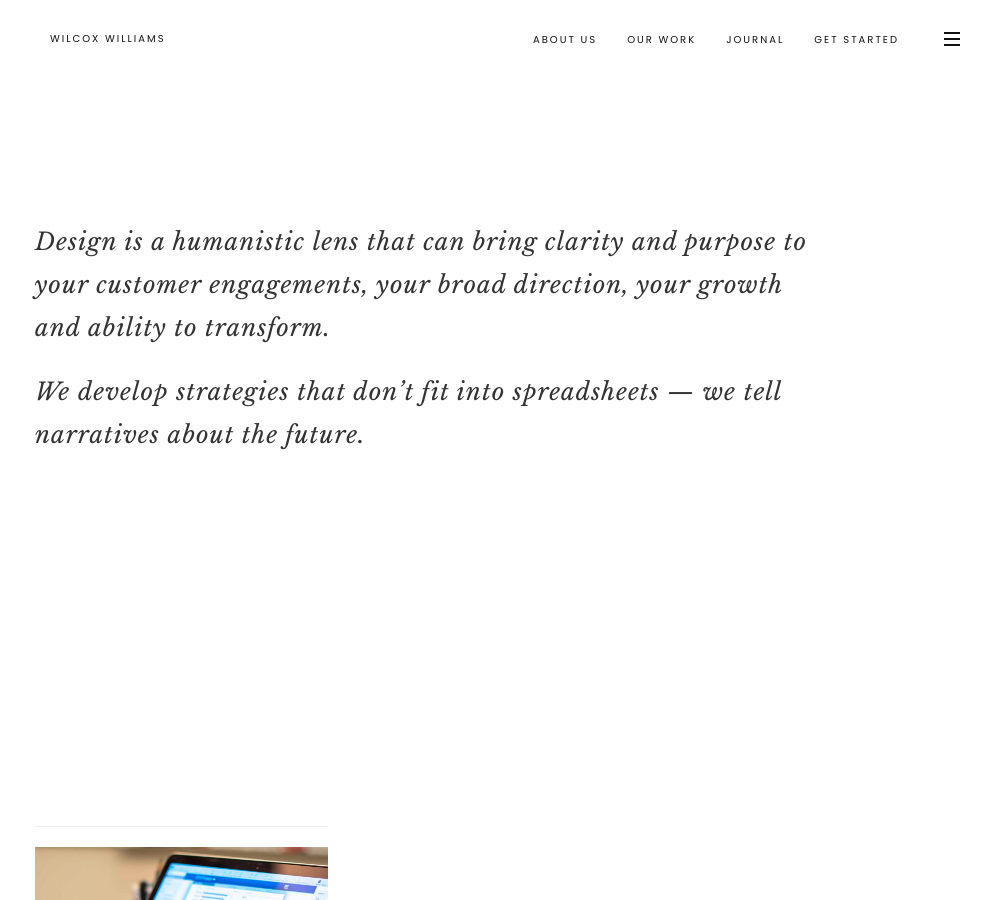
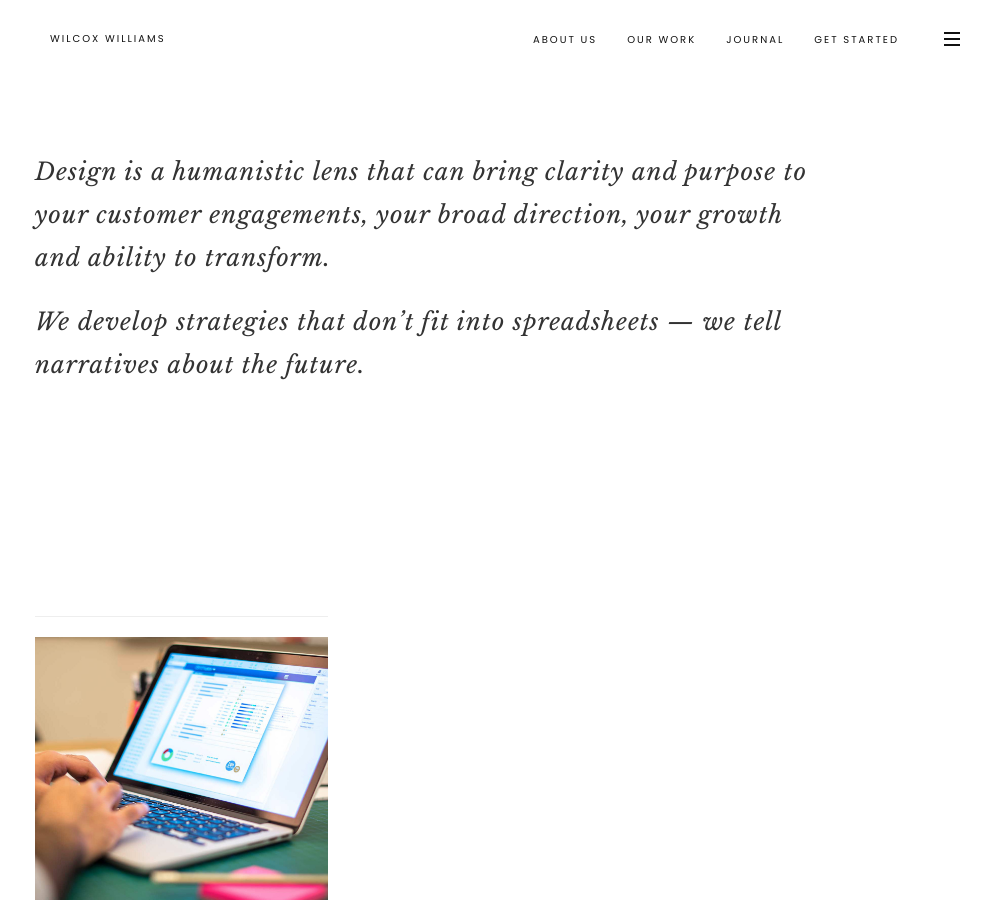
Before and after one commit to rwcstudio/wilcoxwilliams.github.io, a Jekyll site: the page built from work.html, in a window 1280 px wide and 900 px high. Shown: the whole window, without its empty margins (135-1126 px from the left). Built offline with Jekyll 4.4.1, drawn with Linux system fonts in a browser that asks for light colours; some web fonts are replaced.

Commit message:
Update work.html

```diff
--- a/work.html
+++ b/work.html
@@ -4,7 +4,7 @@ layout: default
 ---
 
 <!-- STANDARD -->
-<section class="module">
+<section class="module-small">
 <div class="container">
 <div class="row">
 <div class="col-sm-12 col-md-10 col-lg-10">
@@ -16,7 +16,7 @@ Design is a humanistic lens that can bring clarity and purpose to your customer
 </div>
 </section>
 
-<section class="module">
+<section class="module-small">
 	<div class="container">
 	<!-- MODULE TITLE -->
 	<div class="row">
```
